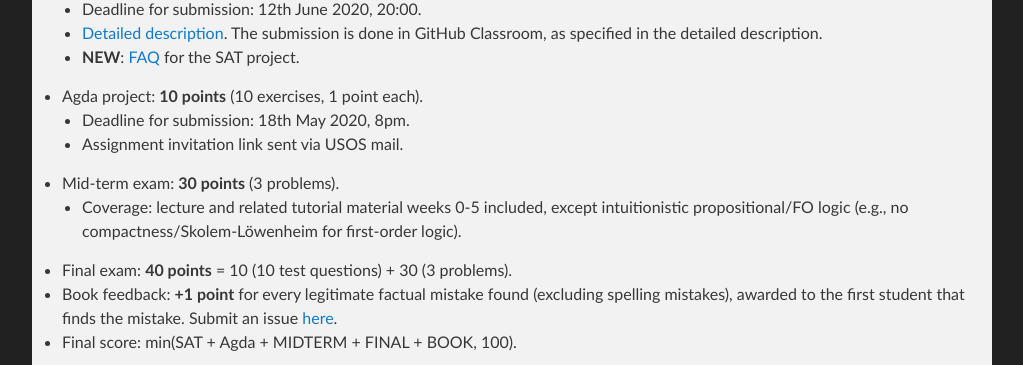
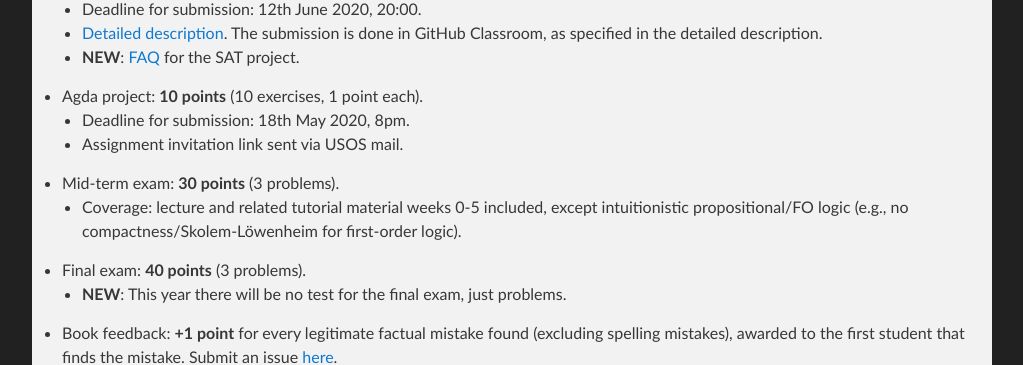
Before and after one commit to lclem/logic_course, a Jekyll site: the page built from docs/index.md, in a window 1280 px wide and 900 px high, scrolled down 1086 px, cut to the strip 0-365 px from the top of the window. Shown: the whole strip, without its empty margins (128-1151 px from the left). Built offline with Jekyll 4.4.1, drawn with Linux system fonts in a browser that asks for light colours; our own code applies the rules of GitHub Pages for plain Markdown files.

Commit message:
Update index.md

```diff
--- a/docs/index.md
+++ b/docs/index.md
@@ -34,7 +34,8 @@ Rocket.Chat:
   - Assignment invitation link sent via USOS mail.
 - Mid-term exam: **30 points** (3 problems).
   - Coverage: lecture and related tutorial material weeks 0-5 included, except intuitionistic propositional/FO logic (e.g., no compactness/Skolem-Löwenheim for first-order logic).
-- Final exam: **40 points** = 10 (10 test questions) + 30 (3 problems).
+- Final exam: **40 points** (3 problems).
+  - **NEW**: This year there will be no test for the final exam, just problems.
 - Book feedback: **+1 point** for every legitimate factual mistake found (excluding spelling mistakes), awarded to the first student that finds the mistake. Submit an issue [here](https://github.com/lclem/logic_course/issues/).
 - Final score: min(SAT + Agda + MIDTERM + FINAL + BOOK, 100).
 
```
